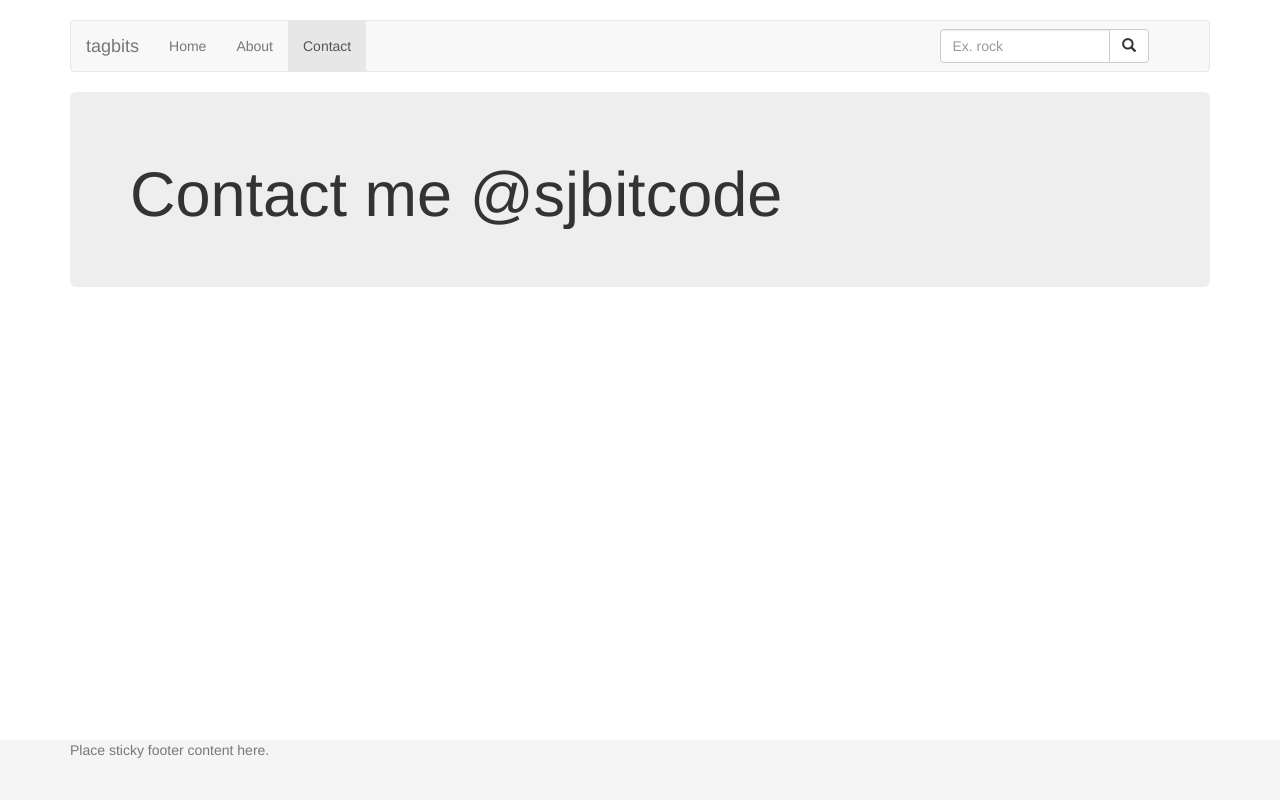
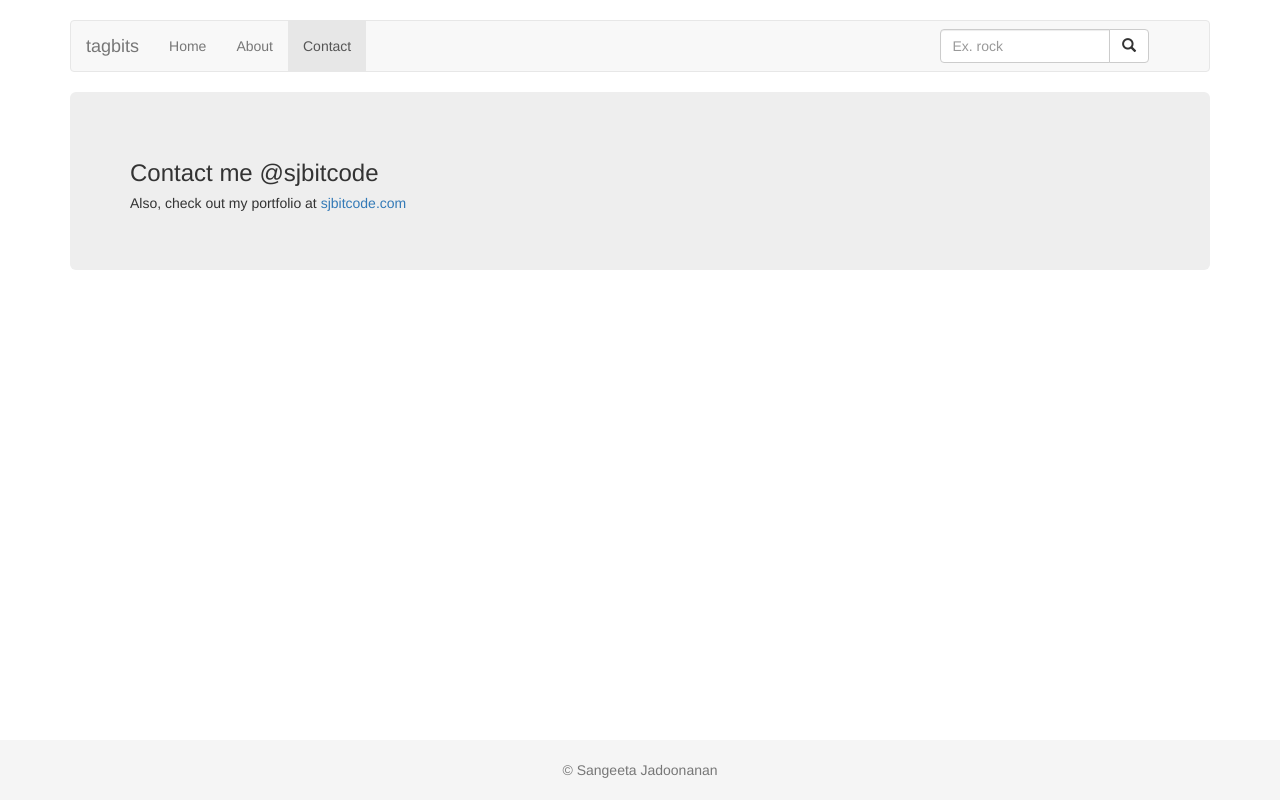
Before and after one commit to GitSomeCode/TagData, a Django app: page /contact/ in a window 1280 px wide. Run offline with Django 3.2, Linux system fonts and the light colour scheme; some libraries are stand-ins or nearby versions.

Commit message:
more styling

```diff
--- /dev/null
+++ b/tags/static/tags/css/base.css
@@ -0,0 +1,3 @@
+html{
+  /*box-shadow: 0 0 200px rgba(0,0,0,0.9) inset;*/
+}
--- a/tags/static/tags/css/stickyfooter.css
+++ b/tags/static/tags/css/stickyfooter.css
@@ -16,3 +16,7 @@ body {
   height: 60px;
   background-color: #f5f5f5;
 }
+
+.container .text-muted {
+  margin: 20px 0;
+}
--- a/tags/templates/tags/about.html
+++ b/tags/templates/tags/about.html
@@ -46,7 +46,8 @@
   <div class="jumbotron">
 
 
-   <h1>based on a cool algorithm</h1>
+   <h2>How do we associate tags together?</h2>
+
 
   </div>
 </div>
--- a/tags/templates/tags/base.html
+++ b/tags/templates/tags/base.html
@@ -14,6 +14,7 @@
     <link href="http://maxcdn.bootstrapcdn.com/font-awesome/4.2.0/css/font-awesome.min.css" rel="stylesheet">
     <link rel="stylesheet" href="{% static 'tags/css/navbar.css' %}">
     <link rel="stylesheet" href="{% static 'tags/css/stickyfooter.css' %}">
+    <link rel="stylesheet" href="{% static 'tags/css/base.css' %}">
 
     {% block styles %}
     {% endblock %}
@@ -25,8 +26,9 @@
       {% endblock %}
 
     <footer class="footer">
-      <div class="container">
-        <p class="text-muted">Place sticky footer content here.</p>
+      <div class="container text-center">
+        <p class="text-muted">&#169; Sangeeta Jadoonanan</p>
+        <p></p>
       </div>
     </footer>
 
--- a/tags/templates/tags/contact.html
+++ b/tags/templates/tags/contact.html
@@ -46,7 +46,8 @@
   <div class="jumbotron">
 
 
-   <h1>Contact me @sjbitcode</h1>
+   <h3>Contact me @sjbitcode</h3>
+   <h5>Also, check out my portfolio at <a href="http://sjbitcode.com" target="_blank">sjbitcode.com</a><h5>
 
   </div>
 </div>
```
Also changed, not shown: tags/templates/tags/relations.html (+12 -9 lines).
